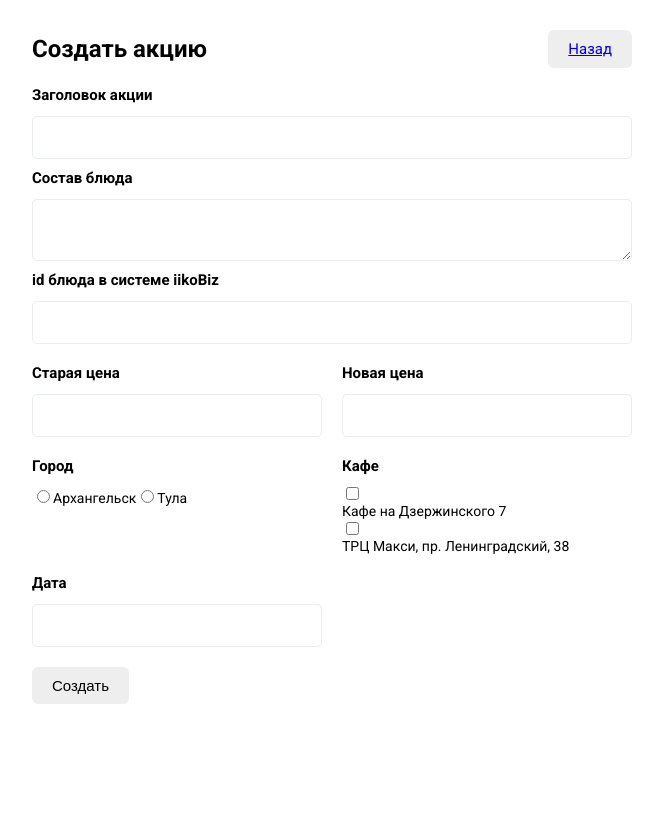
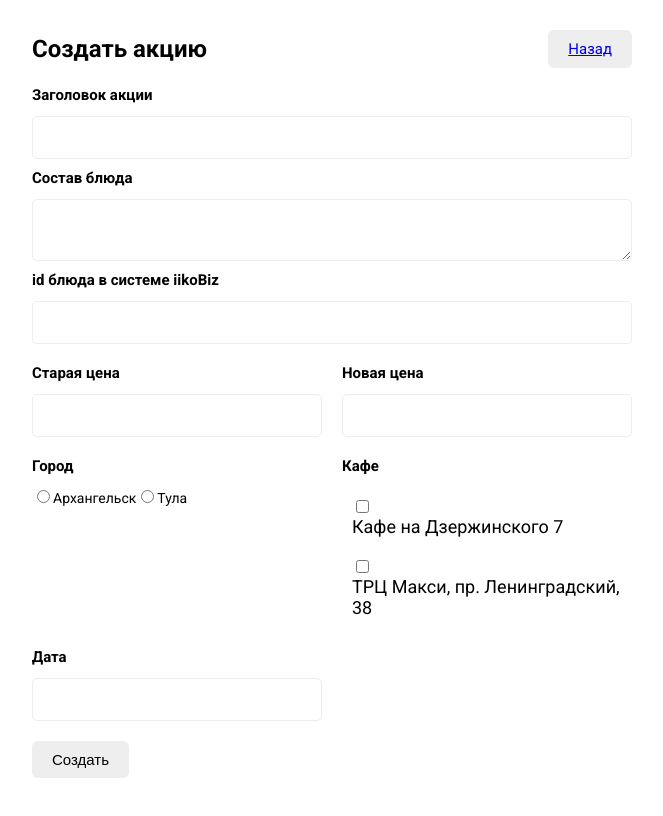
Before and after one commit to abestuzhev/presto-promo-app, a React (Create React App) app: page /admin/create_action in a window 1280 px wide. Shown: the top 816 px of the page, without its empty margins (308-971 px from the left). Built offline with nearby package versions, Linux system fonts and the light colour scheme; no server answers.

Commit message:
add checkbox groupe

```diff
--- a/src/components/CreateAction/CreateActionForm.jsx
+++ b/src/components/CreateAction/CreateActionForm.jsx
@@ -1,7 +1,18 @@
 import React from "react";
-import { Field, reduxForm, FormSection } from 'redux-form';
+import {Field, reduxForm, FormSection} from 'redux-form';
+import CheckboxGroup from "../common/CheckboxGroup";
 
 const CreateActionForm = (props) => {
+    let optionsList = [
+        {
+            id: "17aa8a63-fe59-470f-bf78-d633c454f329",
+            name: 'Кафе на Дзержинского 7'
+        },
+        {
+            id: "dfae61dd-1666-4068-b3fb-3cc65be4e0fd",
+            name: 'ТРЦ Макси, пр. Ленинградский, 38'
+        }
+    ]
     return (
         <form className="c-form" onSubmit={props.handleSubmit}>
 
@@ -13,7 +24,8 @@ const CreateActionForm = (props) => {
                 </div>
                 <div className="c-form-box">
                     <label htmlFor="" className="c-label">Состав блюда</label>
-                    <Field component="textarea" name="actionDescription" value="Состав блюда в несколько строк" type="textarea" row="6" className="c-textarea"/>
+                    <Field component="textarea" name="actionDescription" value="Состав блюда в несколько строк"
+                           type="textarea" row="6" className="c-textarea"/>
                 </div>
                 <div className="c-form-box">
                     <label htmlFor="" className="c-label">id блюда в системе iikoBiz</label>
@@ -40,16 +52,19 @@ const CreateActionForm = (props) => {
                             <option value="arkhangelsk">Архангельск</option>
                             <option value="tula">Тула</option>
                         </Field> */}
-                        <Field name="actionCity" component={"input"} type="radio" value="arkhangelsk" className="c-radio" />Архангельск
-                        <Field name="actionCity" component={"input"} type="radio" value="tula" className="c-radio" />Тула
+                        <Field name="actionCity" component={"input"} type="radio" value="arkhangelsk"
+                               className="c-radio"/>Архангельск
+                        <Field name="actionCity" component={"input"} type="radio" value="tula" className="c-radio"/>Тула
                         {/* <Field name="actionCity" component={"input"} type={"checkbox"} className="c-selector">Архангельск</Field> */}
                     </div>
                     <div className="c-form-grid__item">
                         <label htmlFor="" className="c-label">Кафе</label>
-                        <FormSection name="cafe">
-                        <Field name="dzerzhinskogo7" component={"input"} type="checkbox" value="17aa8a63-fe59-470f-bf78-d633c454f329" className="c-checkbox" />Кафе на Дзержинского 7
-                        <Field name="leningradskij38" component={"input"} type="checkbox" value="dfae61dd-1666-4068-b3fb-3cc65be4e0fd" className="c-checkbox" />ТРЦ Макси, пр. Ленинградский, 38
-                        </FormSection>
+                        <Field name="cafe" component={CheckboxGroup} options={optionsList} className="c-checkbox"/>
+
+                        {/*<FormSection name="cafe">*/}
+                        {/*<Field name="dzerzhinskogo7" component={"input"} type="checkbox" value="17aa8a63-fe59-470f-bf78-d633c454f329" className="c-checkbox" />Кафе на Дзержинского 7*/}
+                        {/*<Field name="leningradskij38" component={"input"} type="checkbox" value="dfae61dd-1666-4068-b3fb-3cc65be4e0fd" className="c-checkbox" />ТРЦ Макси, пр. Ленинградский, 38*/}
+                        {/*</FormSection>*/}
 
                         {/* <Field name="actionCafe" component="select" type="select-multiple" className="c-selector">
                             <option value="17aa8a63-fe59-470f-bf78-d633c454f329">Кафе на Дзержинского 7</option>
@@ -68,7 +83,6 @@ const CreateActionForm = (props) => {
             </div>
 
 
-
             <div className="c-form__item">
                 <button type="submit" className="c-btn">Создать</button>
             </div>
@@ -77,5 +91,4 @@ const CreateActionForm = (props) => {
 }
 
 
-
 export default reduxForm({form: 'createAction'})(CreateActionForm);
--- /dev/null
+++ b/src/components/common/CheckboxGroup.jsx
@@ -0,0 +1,46 @@
+import React from "react";
+
+class CheckboxGroup extends React.Component {
+    checkboxGroup(){
+        let {label, required, options, input, meta} = this.props;
+        return options.map((option, index) => {
+
+            return (
+                <div className="c-checkbox" key={index}>
+                    <label>
+                        <input type="checkbox"
+                               name={`${input.name}[${index}]`}
+                               value={option.id}
+                               checked={input.value.indexOf(option.id) !== -1}
+                               onChange={event => {
+                                   const newValue = [...input.value];
+                                   if(event.target.checked){
+                                       newValue.push(option.id);
+                                   }else {
+                                       newValue.splice(newValue.indexOf(option.id), 1)
+                                   }
+
+                                   return input.onChange(newValue);
+                               }}
+                        />
+                        {option.name}
+                    </label>
+                </div>
+            )
+        })
+    }
+    // componentDidMount() {
+    //     console.log("CheckboxGroup", this.props);
+    //
+    // }
+
+    render(){
+        return (
+            <div>
+                {this.checkboxGroup()}
+            </div>
+        )
+    }
+}
+
+export default CheckboxGroup;
```
